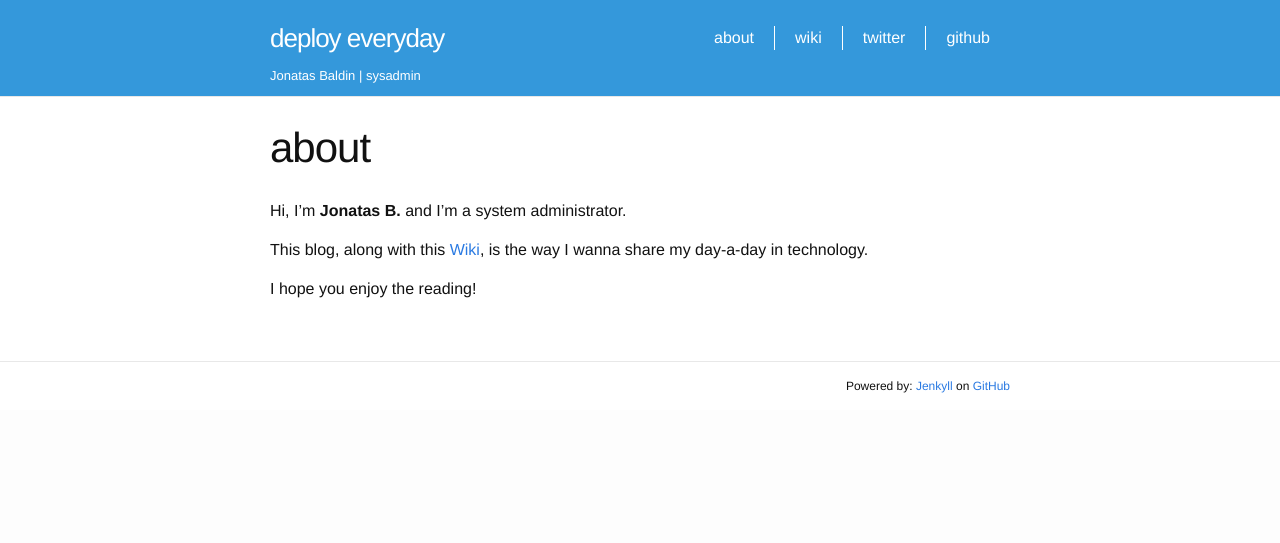
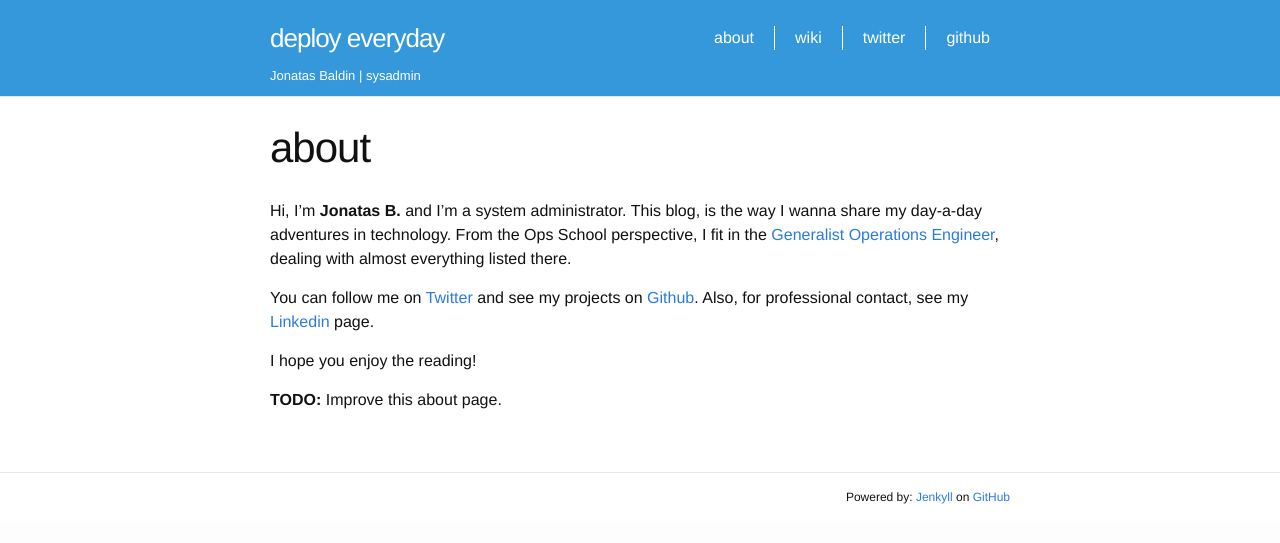
Before and after one commit to jonatasbaldin/jonatasbaldin.github.io, a Jekyll site: the page built from about.md, in a window 1280 px wide. Shown: the top 543 px of the page. Built offline with Jekyll 4.4.1, drawn with Linux system fonts in a browser that asks for light colours.

Commit message:
Better about page

```diff
--- a/about.md
+++ b/about.md
@@ -4,8 +4,10 @@ title: about
 permalink: /about/
 ---
 
-Hi, I'm **Jonatas B.** and I'm a system administrator.
+Hi, I'm **Jonatas B.** and I'm a system administrator. This blog, is the way I wanna share my day-a-day adventures in technology. From the Ops School perspective, I fit in the [Generalist Operations Engineer](http://www.opsschool.org/en/latest/careers.html#generalized-career-paths), dealing with almost everything listed there.
 
-This blog, along with this [Wiki](https://github.com/jonatasbaldin/jonatasbaldin.github.io/wiki), is the way I wanna share my day-a-day in technology.
+You can follow me on [Twitter](https://twitter.com/vuashhhh) and see my projects on [Github](https://github.com/jonatasbaldin). Also, for professional contact, see my [Linkedin](https://www.linkedin.com/profile/view?id=248163136) page.
 
 I hope you enjoy the reading!
+
+**TODO:** Improve this about page.
```
